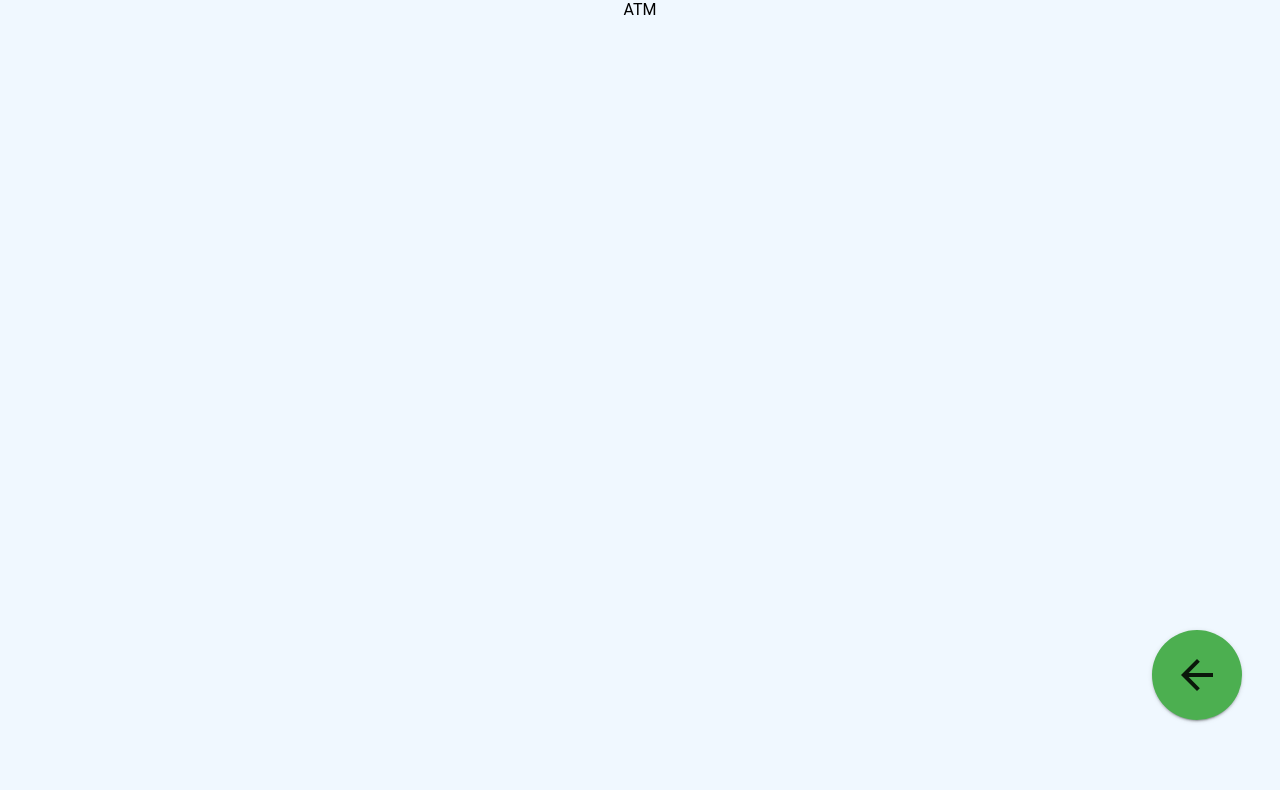
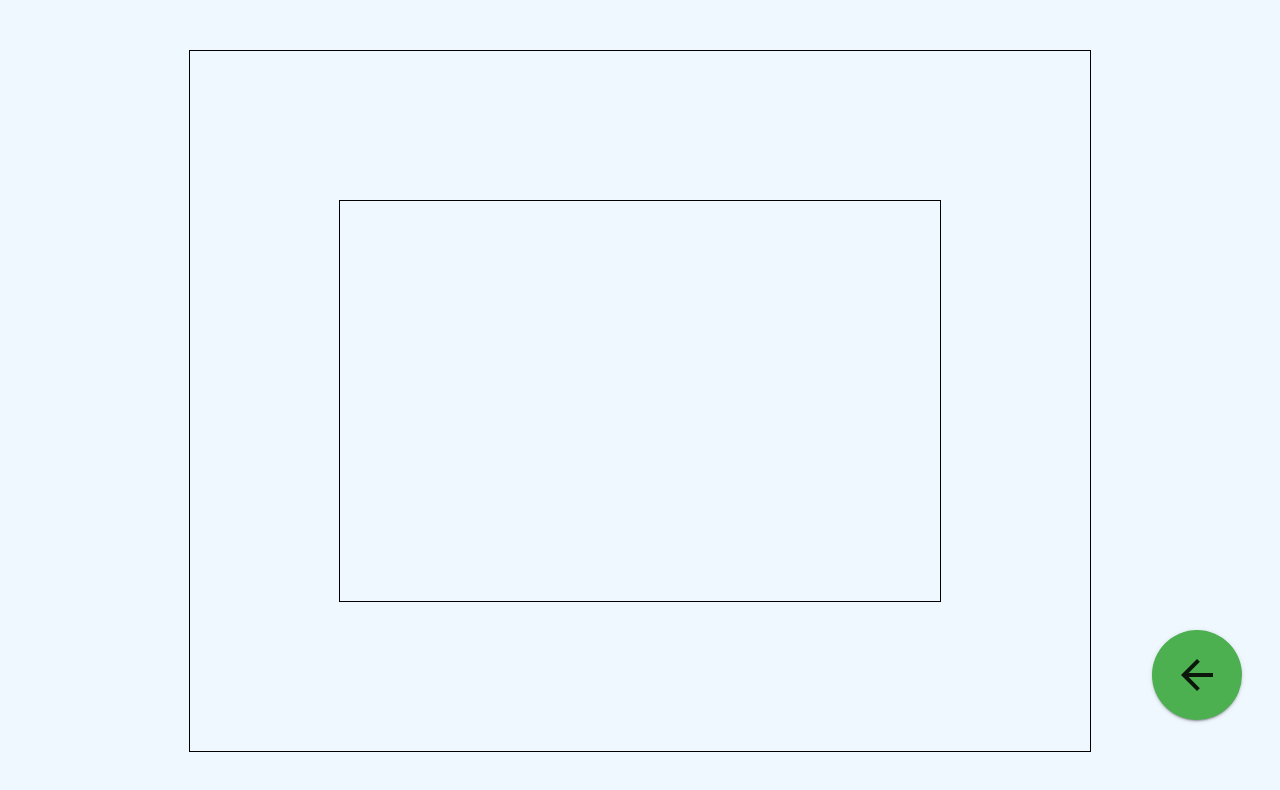
Before and after one commit to decadence127/DepositCreditApp_univer, a React (Create React App) app in the folder frontend/: page /atm in a window 1280 px wide. Shown: the top 790 px of the page. Built offline with nearby package versions, Linux system fonts and the light colour scheme.

Commit message:
initial atm commit

```diff
--- a/frontend/src/Components/Boxes/DepositBox.tsx
+++ b/frontend/src/Components/Boxes/DepositBox.tsx
@@ -25,6 +25,8 @@ export const DepositBox: React.FC<Props> = ({ deposit, client }) => {
   return (
     <Box
       sx={{
+        marginTop: 1,
+        marginBottom: 1,
         p: 2,
         border: "1px dashed grey",
       }}
--- /dev/null
+++ b/frontend/src/Components/Cashier/UI/ATMContainer.module.css
@@ -0,0 +1,19 @@
+* {
+  margin: 0;
+  padding: 0;
+}
+.innerContainer {
+  justify-self: center;
+  width: 600px;
+  height: 400px;
+  border: 1px solid black;
+}
+.outerContainer {
+  justify-content: center;
+  align-items: center;
+  margin-top: 50px;
+  display: flex;
+  width: 900px;
+  height: 700px;
+  border: 1px solid black;
+}
--- /dev/null
+++ b/frontend/src/Components/Cashier/UI/ATMContainer.tsx
@@ -0,0 +1,12 @@
+import React from "react";
+import classes from "./ATMContainer.module.css";
+
+const ATMContainer: React.FC = (props) => {
+  return (
+    <div className={classes.outerContainer}>
+      <div className={classes.innerContainer}></div>
+    </div>
+  );
+};
+
+export default ATMContainer;
--- a/frontend/src/Pages/CashierPage.tsx
+++ b/frontend/src/Pages/CashierPage.tsx
@@ -2,11 +2,12 @@ import React from "react";
 import { BANK_ROUTE } from "../Utils/RouteNames";
 import ArrowBackIcon from "@mui/icons-material/ArrowBack";
 import RouteButton from "../Components/UI/CustomButtons/RouteButton";
+import ATMContainer from "../Components/Cashier/UI/ATMContainer";
 
 const CashierPage: React.FC = () => {
   return (
     <div>
-      ATM
+      <ATMContainer />
       <RouteButton path={BANK_ROUTE}>
         <ArrowBackIcon sx={{ fontSize: 48 }} />
       </RouteButton>
```
